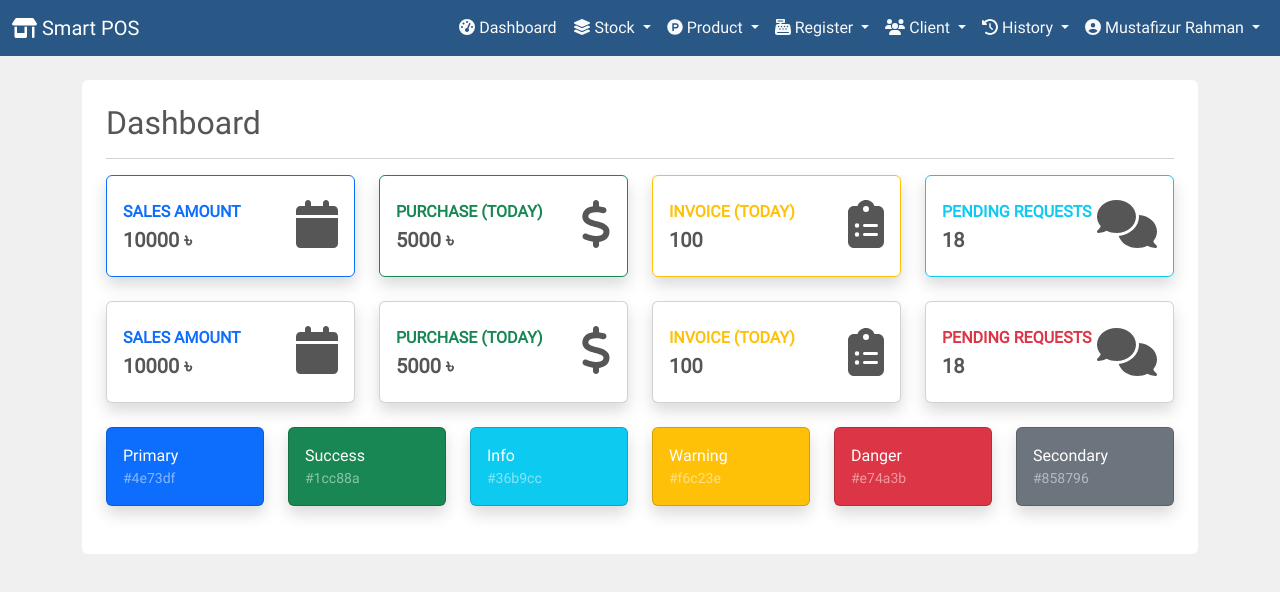
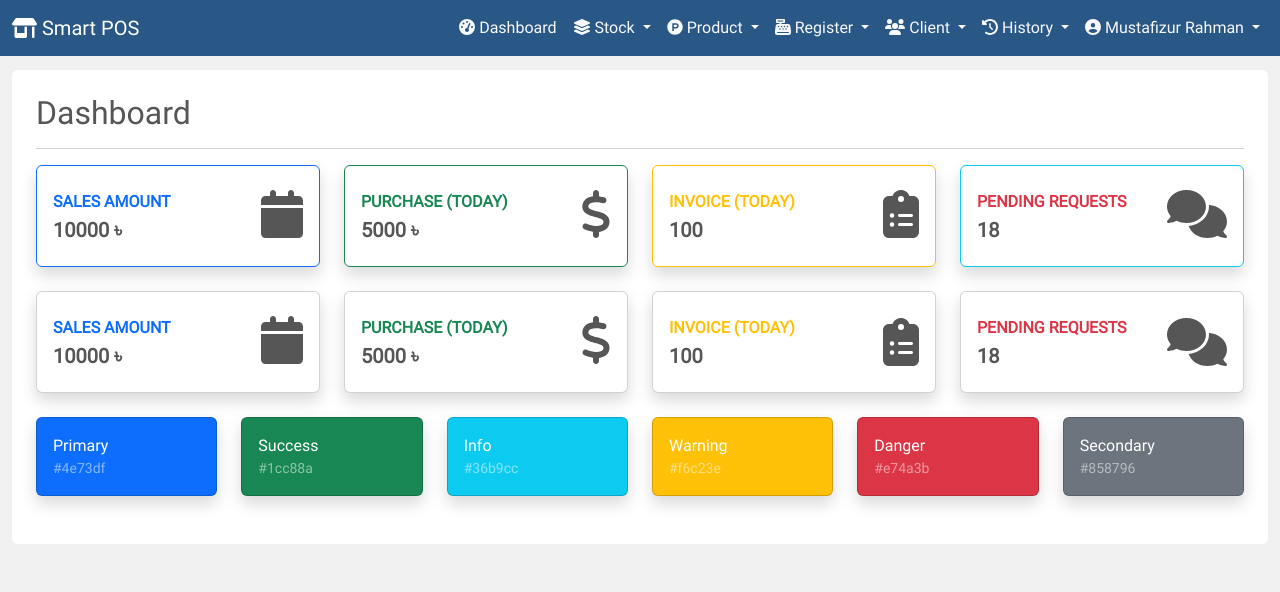
Before and after one commit to musfiz/pos-vue3-vite, a Vue app: page / in a window 1280 px wide. Shown: the top 592 px of the page. Built offline with nearby package versions, Linux system fonts and the light colour scheme.

Commit message:
Update child page for next.

```diff
--- a/src/App.vue
+++ b/src/App.vue
@@ -3,7 +3,7 @@
 
 <template>
   <div>
-    <main role="main" class="container">
+    <main role="main" class="container-xxl">
       <nav class="navbar navbar-expand-lg fixed-top navbar-dark bg-dark">
         <div class="container-fluid">
           <router-link class="navbar-brand" to="/"><i class="fas fa-store-alt"></i> Smart POS</router-link>
@@ -83,7 +83,9 @@
           </div>
         </div>
       </nav>
-      <router-view/>
+      <div class="p-4 bg-white rounded shadow-md" style="margin-top: 70px">
+        <router-view/>
+      </div>
     </main>
   </div>
 </template>
--- a/src/views/layouts/Index.vue
+++ b/src/views/layouts/Index.vue
@@ -12,14 +12,13 @@ export default {
 
 <template>
     <div>
-        <div class="p-4 bg-white rounded shadow-md" style="margin-top: 80px">
         <div class="row">
-                <div class="col-lg-12 col-sm-6 col-xs-6">
+            <div class="col">
                 <h2>Dashboard</h2>
                 <hr>
             </div>
         </div>
-            <div class="row  mb-4">
+        <div class="row mb-4">
             <div class="col-sm">
                 <div class="card border-primary shadow h-100 py-2">
                     <div class="card-body">
@@ -70,7 +69,7 @@ export default {
                     <div class="card-body">
                         <div class="row g-0">
                             <div class="col mr-2">
-                                    <div class="text-xs fw-bold text-info text-uppercase mb-1">Pending Requests</div>
+                                <div class="text-xs fw-bold text-danger text-uppercase mb-1">Pending Requests</div>
                                 <div class="h5 mb-0 fw-bold">18</div>
                             </div>
                             <div class="col-auto">
@@ -194,7 +193,6 @@ export default {
             </div>
         </div>
     </div>
-    </div>
 </template>
 <style lang="scss">
 </style>
```
Lines whose indentation alone changed are shown as unchanged.
